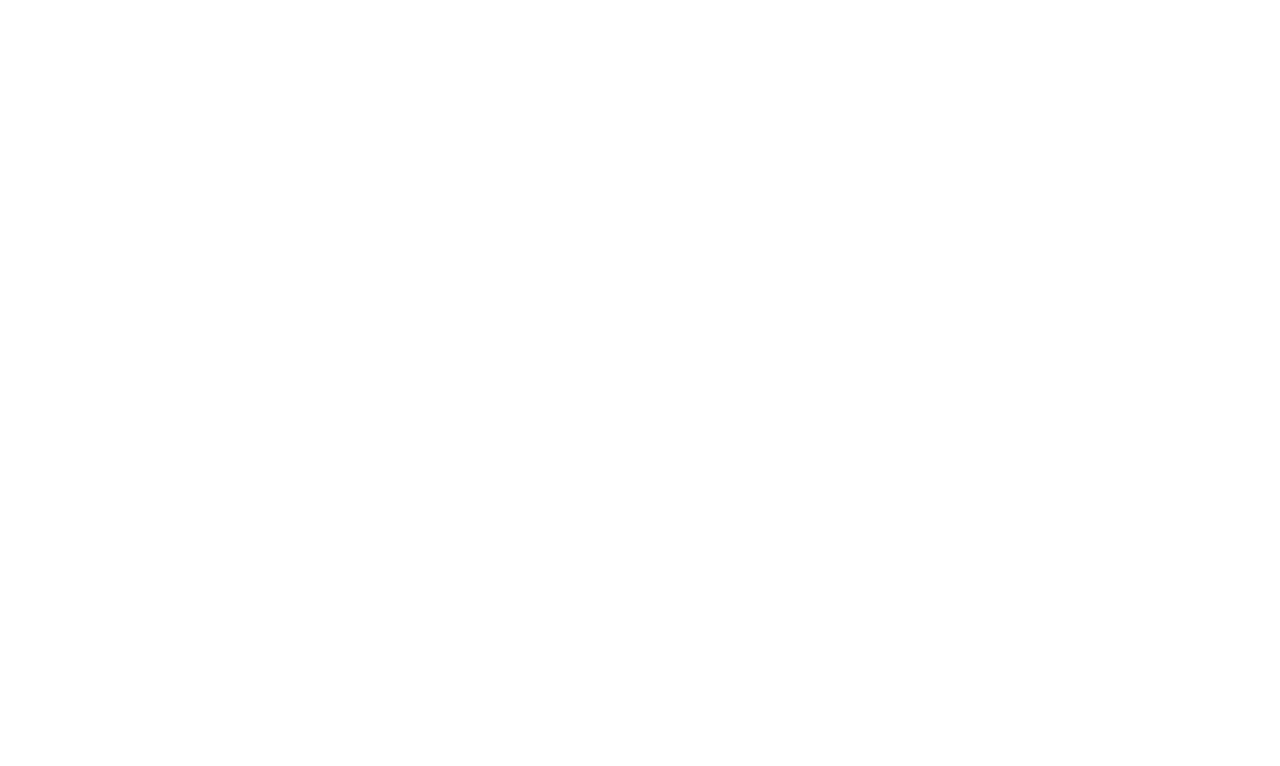
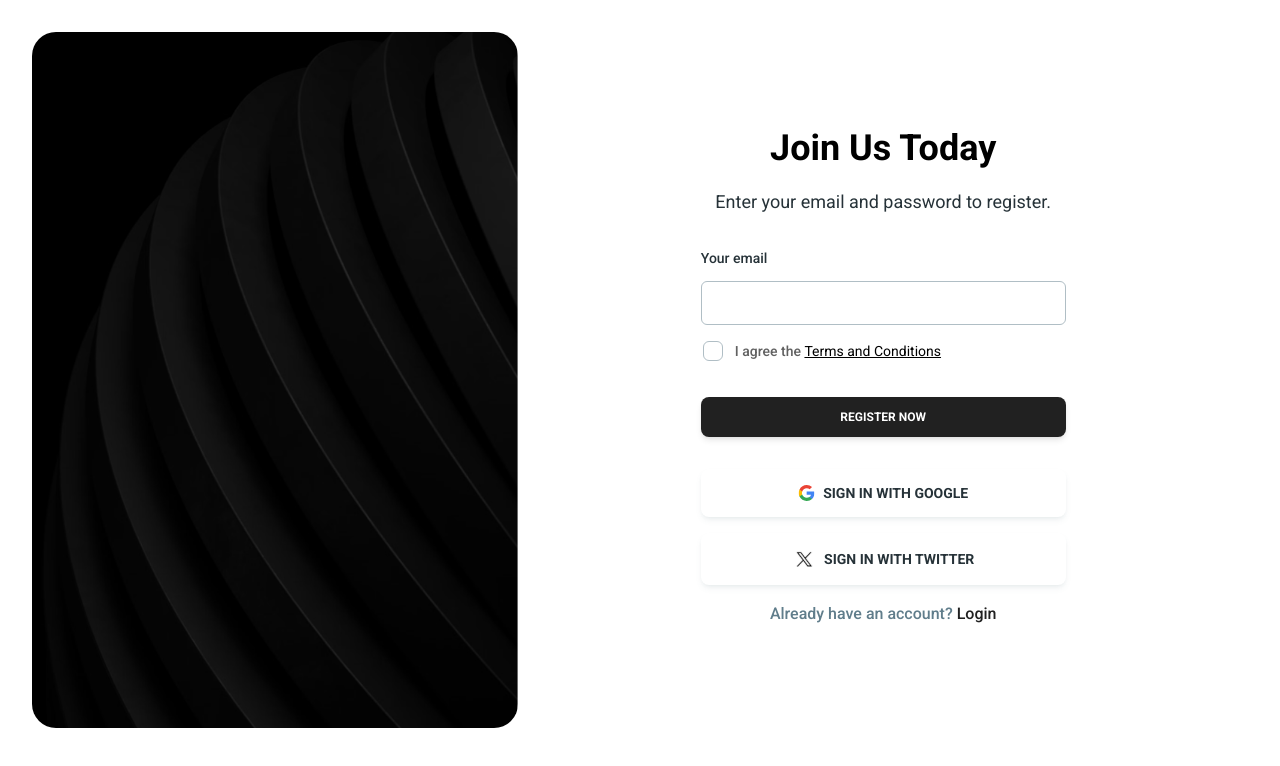
Before and after one commit to OsvaldasDomijonaitis/ug.info, a React (Vite) app in the folder react/: page /auth/register in a window 1280 px wide. Shown: the top 766 px of the page. Built offline with nearby package versions, Linux system fonts and the light colour scheme.

Commit message:
sign-in pakeista i login, ir sign-up i register

```diff
--- a/react/src/layouts/auth.jsx
+++ b/react/src/layouts/auth.jsx
@@ -21,13 +21,13 @@ export function Auth() {
       icon: UserIcon,
     },
     {
-      name: "sign up",
-      path: "/auth/sign-up",
+      name: "Register",
+      path: "/auth/register",
       icon: UserPlusIcon,
     },
     {
-      name: "sign in",
-      path: "/auth/sign-in",
+      name: "Login",
+      path: "/auth/login",
       icon: ArrowRightOnRectangleIcon,
     },
   ];
--- a/react/src/pages/auth/index.js
+++ b/react/src/pages/auth/index.js
@@ -1,2 +1,2 @@
-export * from "@/pages/auth/sign-in";
-export * from "@/pages/auth/sign-up";
+export * from "@/pages/auth/login";
+export * from "@/pages/auth/register";
--- a/react/src/pages/auth/sign-up.jsx
+++ b/react/src/pages/auth/login.jsx
@@ -8,19 +8,13 @@ import {
 import { Link } from "react-router-dom";
 
 
-export function SignUp() {
+export function SignIn() {
   return (
-    <section className="m-8 flex">
-            <div className="w-2/5 h-full hidden lg:block">
-        <img
-          src="/img/pattern.png"
-          className="h-full w-full object-cover rounded-3xl"
-        />
-      </div>
-      <div className="w-full lg:w-3/5 flex flex-col items-center justify-center">
+    <section className="m-8 flex gap-4">
+      <div className="w-full lg:w-3/5 mt-24">
         <div className="text-center">
-          <Typography variant="h2" className="font-bold mb-4">Join Us Today</Typography>
-          <Typography variant="paragraph" color="blue-gray" className="text-lg font-normal">Enter your email and password to register.</Typography>
+          <Typography variant="h2" className="font-bold mb-4">Sign In</Typography>
+          <Typography variant="paragraph" color="blue-gray" className="text-lg font-normal">Enter your email and password to Sign In.</Typography>
         </div>
         <form className="mt-8 mb-2 mx-auto w-80 max-w-screen-lg lg:w-1/2">
           <div className="mb-1 flex flex-col gap-6">
@@ -30,6 +24,18 @@ export function SignUp() {
             <Input
               size="lg"
               placeholder="name@mail.com"
+              className=" !border-t-blue-gray-200 focus:!border-t-gray-900"
+              labelProps={{
+                className: "before:content-none after:content-none",
+              }}
+            />
+            <Typography variant="small" color="blue-gray" className="-mb-3 font-medium">
+              Password
+            </Typography>
+            <Input
+              type="password"
+              size="lg"
+              placeholder="********"
               className=" !border-t-blue-gray-200 focus:!border-t-gray-900"
               labelProps={{
                 className: "before:content-none after:content-none",
@@ -55,9 +61,28 @@ export function SignUp() {
             containerProps={{ className: "-ml-2.5" }}
           />
           <Button className="mt-6" fullWidth>
-            Register Now
+            Sign In
           </Button>
 
+          <div className="flex items-center justify-between gap-2 mt-6">
+            <Checkbox
+              label={
+                <Typography
+                  variant="small"
+                  color="gray"
+                  className="flex items-center justify-start font-medium"
+                >
+                  Subscribe me to newsletter
+                </Typography>
+              }
+              containerProps={{ className: "-ml-2.5" }}
+            />
+            <Typography variant="small" className="font-medium text-gray-900">
+              <a href="#">
+                Forgot Password
+              </a>
+            </Typography>
+          </div>
           <div className="space-y-4 mt-8">
             <Button size="lg" color="white" className="flex items-center gap-2 justify-center shadow-md" fullWidth>
               <svg width="17" height="16" viewBox="0 0 17 16" fill="none" xmlns="http://www.w3.org/2000/svg">
@@ -81,14 +106,21 @@ export function SignUp() {
             </Button>
           </div>
           <Typography variant="paragraph" className="text-center text-blue-gray-500 font-medium mt-4">
-            Already have an account?
-            <Link to="/auth/sign-in" className="text-gray-900 ml-1">Sign in</Link>
+            Not registered?
+            <Link to="/auth/register" className="text-gray-900 ml-1">Create account</Link>
           </Typography>
         </form>
 
       </div>
+      <div className="w-2/5 h-full hidden lg:block">
+        <img
+          src="/img/pattern.png"
+          className="h-full w-full object-cover rounded-3xl"
+        />
+      </div>
+
     </section>
   );
 }
 
-export default SignUp;
+export default SignIn;
--- a/react/src/pages/auth/sign-in.jsx
+++ b/react/src/pages/auth/register.jsx
@@ -8,13 +8,19 @@ import {
 import { Link } from "react-router-dom";
 
 
-export function SignIn() {
+export function SignUp() {
   return (
-    <section className="m-8 flex gap-4">
-      <div className="w-full lg:w-3/5 mt-24">
+    <section className="m-8 flex">
+            <div className="w-2/5 h-full hidden lg:block">
+        <img
+          src="/img/pattern.png"
+          className="h-full w-full object-cover rounded-3xl"
+        />
+      </div>
+      <div className="w-full lg:w-3/5 flex flex-col items-center justify-center">
         <div className="text-center">
-          <Typography variant="h2" className="font-bold mb-4">Sign In</Typography>
-          <Typography variant="paragraph" color="blue-gray" className="text-lg font-normal">Enter your email and password to Sign In.</Typography>
+          <Typography variant="h2" className="font-bold mb-4">Join Us Today</Typography>
+          <Typography variant="paragraph" color="blue-gray" className="text-lg font-normal">Enter your email and password to register.</Typography>
         </div>
         <form className="mt-8 mb-2 mx-auto w-80 max-w-screen-lg lg:w-1/2">
           <div className="mb-1 flex flex-col gap-6">
@@ -24,18 +30,6 @@ export function SignIn() {
             <Input
               size="lg"
               placeholder="name@mail.com"
-              className=" !border-t-blue-gray-200 focus:!border-t-gray-900"
-              labelProps={{
-                className: "before:content-none after:content-none",
-              }}
-            />
-            <Typography variant="small" color="blue-gray" className="-mb-3 font-medium">
-              Password
-            </Typography>
-            <Input
-              type="password"
-              size="lg"
-              placeholder="********"
               className=" !border-t-blue-gray-200 focus:!border-t-gray-900"
               labelProps={{
                 className: "before:content-none after:content-none",
@@ -61,28 +55,9 @@ export function SignIn() {
             containerProps={{ className: "-ml-2.5" }}
           />
           <Button className="mt-6" fullWidth>
-            Sign In
+            Register Now
           </Button>
 
-          <div className="flex items-center justify-between gap-2 mt-6">
-            <Checkbox
-              label={
-                <Typography
-                  variant="small"
-                  color="gray"
-                  className="flex items-center justify-start font-medium"
-                >
-                  Subscribe me to newsletter
-                </Typography>
-              }
-              containerProps={{ className: "-ml-2.5" }}
-            />
-            <Typography variant="small" className="font-medium text-gray-900">
-              <a href="#">
-                Forgot Password
-              </a>
-            </Typography>
-          </div>
           <div className="space-y-4 mt-8">
             <Button size="lg" color="white" className="flex items-center gap-2 justify-center shadow-md" fullWidth>
               <svg width="17" height="16" viewBox="0 0 17 16" fill="none" xmlns="http://www.w3.org/2000/svg">
@@ -106,21 +81,14 @@ export function SignIn() {
             </Button>
           </div>
           <Typography variant="paragraph" className="text-center text-blue-gray-500 font-medium mt-4">
-            Not registered?
-            <Link to="/auth/sign-up" className="text-gray-900 ml-1">Create account</Link>
+            Already have an account?
+            <Link to="/auth/login" className="text-gray-900 ml-1">Login</Link>
           </Typography>
         </form>
 
       </div>
-      <div className="w-2/5 h-full hidden lg:block">
-        <img
-          src="/img/pattern.png"
-          className="h-full w-full object-cover rounded-3xl"
-        />
-      </div>
-
     </section>
   );
 }
 
-export default SignIn;
+export default SignUp;
--- a/react/src/routes.jsx
+++ b/react/src/routes.jsx
@@ -55,14 +55,14 @@ export const routes = [
     pages: [
       {
         icon: <ServerStackIcon {...icon} />,
-        name: "sign in",
-        path: "/sign-in",
+        name: "login",
+        path: "/login",
         element: <SignIn />,
       },
       {
         icon: <RectangleStackIcon {...icon} />,
-        name: "sign up",
-        path: "/sign-up",
+        name: "register",
+        path: "/register",
         element: <SignUp />,
       },
     ],
--- a/react/src/widgets/layout/dashboard-navbar.jsx
+++ b/react/src/widgets/layout/dashboard-navbar.jsx
@@ -83,14 +83,14 @@ export function DashboardNavbar() {
           >
             <Bars3Icon strokeWidth={3} className="h-6 w-6 text-blue-gray-500" />
           </IconButton>
-          <Link to="/auth/sign-in">
+          <Link to="/auth/login">
             <Button
               variant="text"
               color="blue-gray"
               className="hidden items-center gap-1 px-4 xl:flex normal-case"
             >
               <UserCircleIcon className="h-5 w-5 text-blue-gray-500" />
-              Sign In
+              Login
             </Button>
             <IconButton
               variant="text"
```
